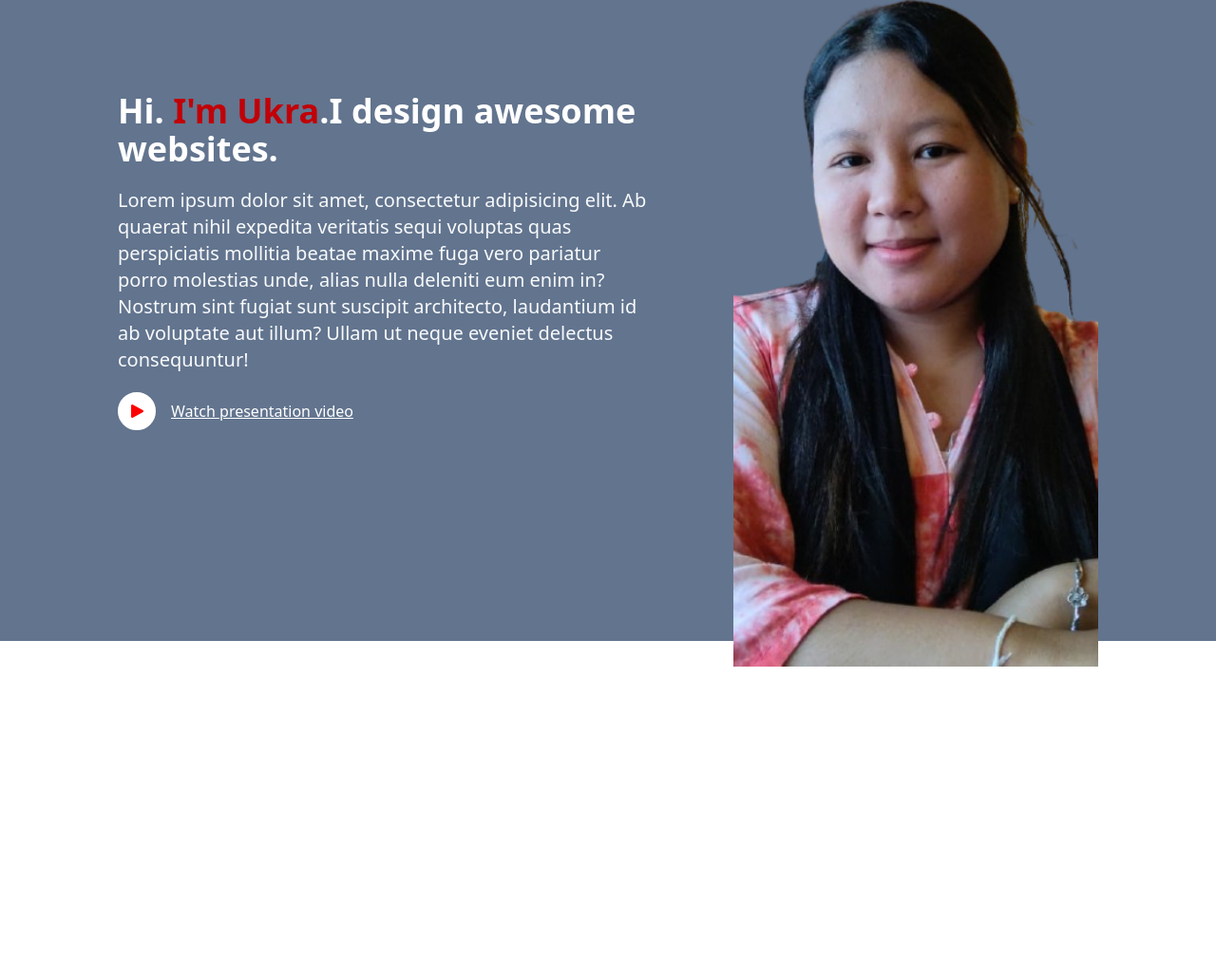
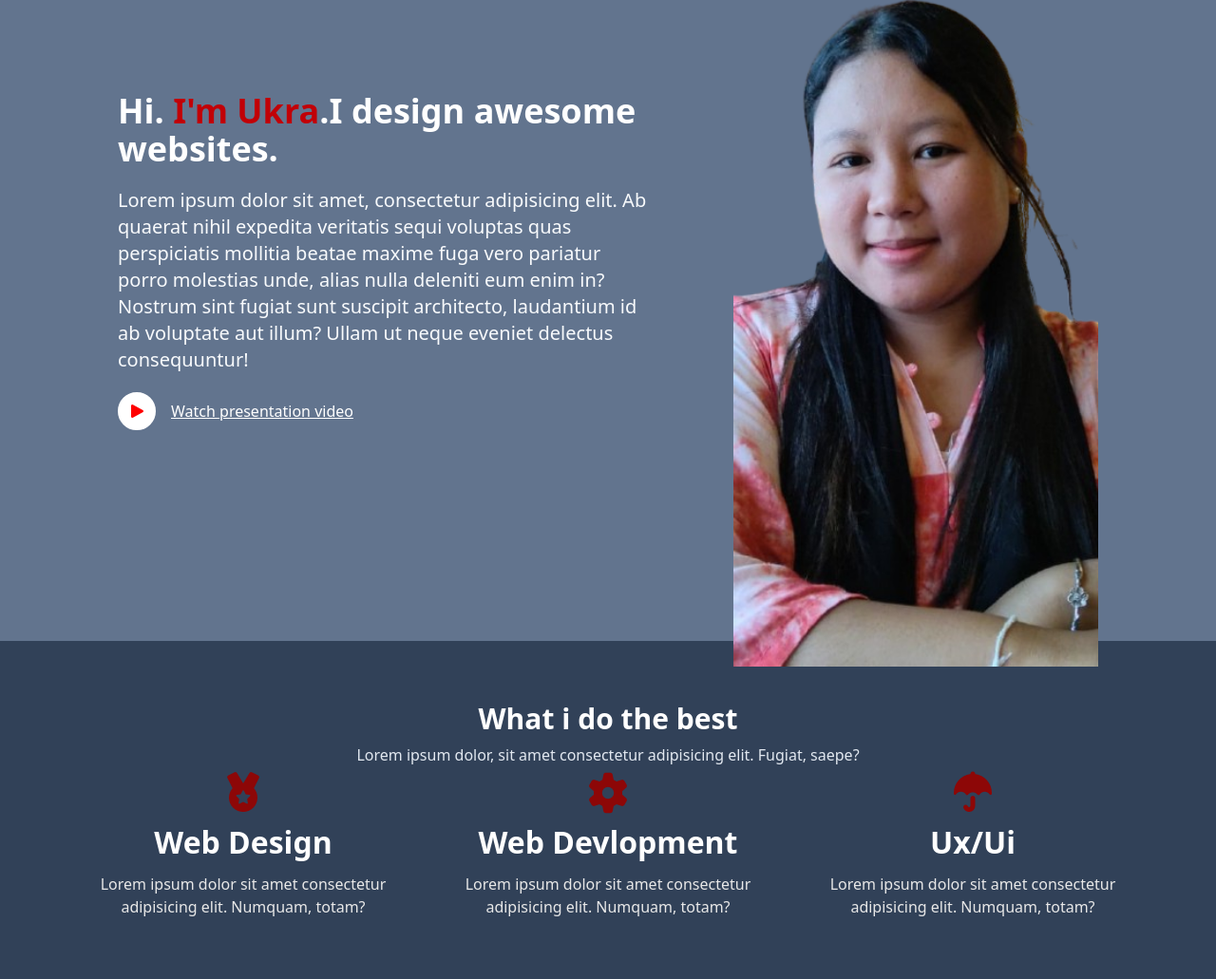
Before and after one commit to ukra-marma/Portfolio-ukra, a plain HTML site: page index.html in a window 1280 px wide. Shown: the part 125-1156 px from the top of the page at 95% size. Before the commit the page ends 827 px from the top, so only its background shows below. Drawn offline with nearby package versions, Linux system fonts and the light colour scheme.

Commit message:
services section created

```diff
--- a/index.html
+++ b/index.html
@@ -1,16 +1,20 @@
 <!DOCTYPE html>
 <html lang="en">
+
 <head>
     <meta charset="UTF-8">
     <meta name="viewport" content="width=device-width, initial-scale=1.0">
     <title>Document</title>
     <script src="https://cdn.jsdelivr.net/npm/@tailwindcss/browser@4"></script>
-    <link rel="stylesheet" href="https://cdnjs.cloudflare.com/ajax/libs/font-awesome/7.0.1/css/all.min.css" integrity="sha512-2SwdPD6INVrV/lHTZbO2nodKhrnDdJK9/kg2XD1r9uGqPo1cUbujc+IYdlYdEErWNu69gVcYgdxlmVmzTWnetw==" crossorigin="anonymous" referrerpolicy="no-referrer" />
+    <link rel="stylesheet" href="https://cdnjs.cloudflare.com/ajax/libs/font-awesome/7.0.1/css/all.min.css"
+        integrity="sha512-2SwdPD6INVrV/lHTZbO2nodKhrnDdJK9/kg2XD1r9uGqPo1cUbujc+IYdlYdEErWNu69gVcYgdxlmVmzTWnetw=="
+        crossorigin="anonymous" referrerpolicy="no-referrer" />
     <style>
-        ul li:hover{
+        ul li:hover {
             color: aqua;
         }
-        .btn{
+
+        .btn {
             background-color: white;
             color: red;
             font-size: 24-px;
@@ -20,14 +24,31 @@
             transition: all .2s ease-in-out;
         }
 
-        .btn:hover{
+        .btn:hover {
             background-color: transparent;
             color: white;
             transform: scale(1.o3);
         }
+        .card{
+            text-align: center;
+        }
+        .card i{
+            font-size: 40px;
+            color: rgb(141, 7, 7);
+        }
+        .card h2{
+            font-size: 32px;
+            color: white;
+            font-weight: 700;
+        }
+        .card p{
+            color:rgb(232,232,232) ;
+        }
     </style>
 </head>
+
 <body>
+    <!-- nav section -->
     <nav class="bg-black p-4 text-white flex items-center justify-around fixed w-full">
         <h1 class="text-3xl font-bold">Ukra</h1>
         <ul class="flex gap-16 text-xl font-medium">
@@ -42,8 +63,12 @@
     <!-- header section -->
     <div class="h-screen bg-slate-500 px-20 flex items-center justify-around">
         <div class="w-1/2">
-            <h1 class="text-4xl text-white font-bold">Hi. <span class="text-red-700">I'm Ukra</span>.I design awesome websites.</h1>
-            <p class="text-slate-50 font-medium my-5 text-xl">Lorem ipsum dolor sit amet, consectetur adipisicing elit. Ab quaerat nihil expedita veritatis sequi voluptas quas perspiciatis mollitia beatae maxime fuga vero pariatur porro molestias unde, alias nulla deleniti eum enim in? Nostrum sint fugiat sunt suscipit architecto, laudantium id ab voluptate aut illum? Ullam ut neque eveniet delectus consequuntur!
+            <h1 class="text-4xl text-white font-bold">Hi. <span class="text-red-700">I'm Ukra</span>.I design awesome
+                websites.</h1>
+            <p class="text-slate-50 font-medium my-5 text-xl">Lorem ipsum dolor sit amet, consectetur adipisicing elit.
+                Ab quaerat nihil expedita veritatis sequi voluptas quas perspiciatis mollitia beatae maxime fuga vero
+                pariatur porro molestias unde, alias nulla deleniti eum enim in? Nostrum sint fugiat sunt suscipit
+                architecto, laudantium id ab voluptate aut illum? Ullam ut neque eveniet delectus consequuntur!
             </p>
             <div class="flex gap-4 items-center">
                 <button class="btn"><i class=""></i><i class="fa-solid fa-play"></i></button>
@@ -53,6 +78,31 @@
         <img class="w-96" src="./new pic 12.png" alt="">
     </div>
 
+    <!-- services section -->
+    <div class="bg-slate-700 flex flex-col gap-2 items-center py-16">
+        <h1 class="text-3xl font-bold text-white">What i do the best</h1>
+        <p class="text-slate-200">
+            Lorem ipsum dolor, sit amet consectetur adipisicing elit. Fugiat, saepe?</p>
+        <div class="flex max-w-6xl">
+            <div class="card space-y-2">
+                <i class="fa-solid fa-medal"></i>
+                <h2>Web Design</h2>
+                <p>Lorem ipsum dolor sit amet consectetur adipisicing elit. Numquam, totam?</p>
+            </div>
+            <div class="card space-y-2">
+                <i class="fa-solid fa-gear"></i>
+                <h2>Web Devlopment</h2>
+                <p>Lorem ipsum dolor sit amet consectetur adipisicing elit. Numquam, totam?</p>
+            </div>
+            <div class=" card space-y-2">
+                <i class="fa-solid fa-umbrella"></i>
+                <h2>Ux/Ui</h2>
+                <p>Lorem ipsum dolor sit amet consectetur adipisicing elit. Numquam, totam?</p>
+            </div>
+        </div>
+    </div>
+
 
 </body>
+
 </html>
```
Lines whose indentation alone changed are shown as unchanged.
